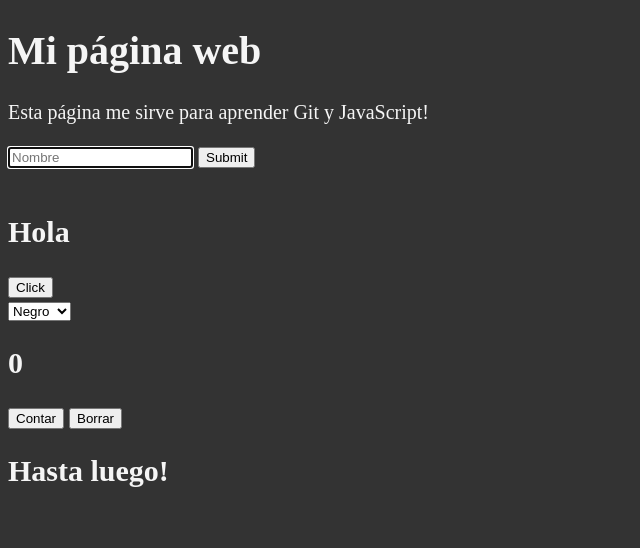
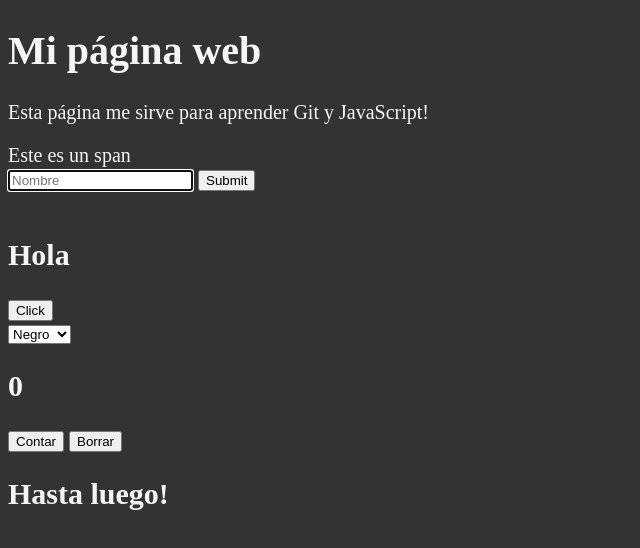
Before and after one commit to SantiSierra26/webprog, a plain HTML site: page index.html in a window 1280 px wide. Shown: the whole page, without its empty margins (0-640 px from the left). Drawn offline with Linux system fonts and the light colour scheme.

Commit message:
Span agregado.

```diff
--- a/index.html
+++ b/index.html
@@ -13,6 +13,7 @@
     <h1>Mi página web</h1>
 
     <p>Esta página me sirve para aprender Git y JavaScript!</p>
+    <span>Este es un span</span>
     <form action="">
         <input autofocus id="nombre" placeholder="Nombre" type="text" required>
         <input type="submit">
```
